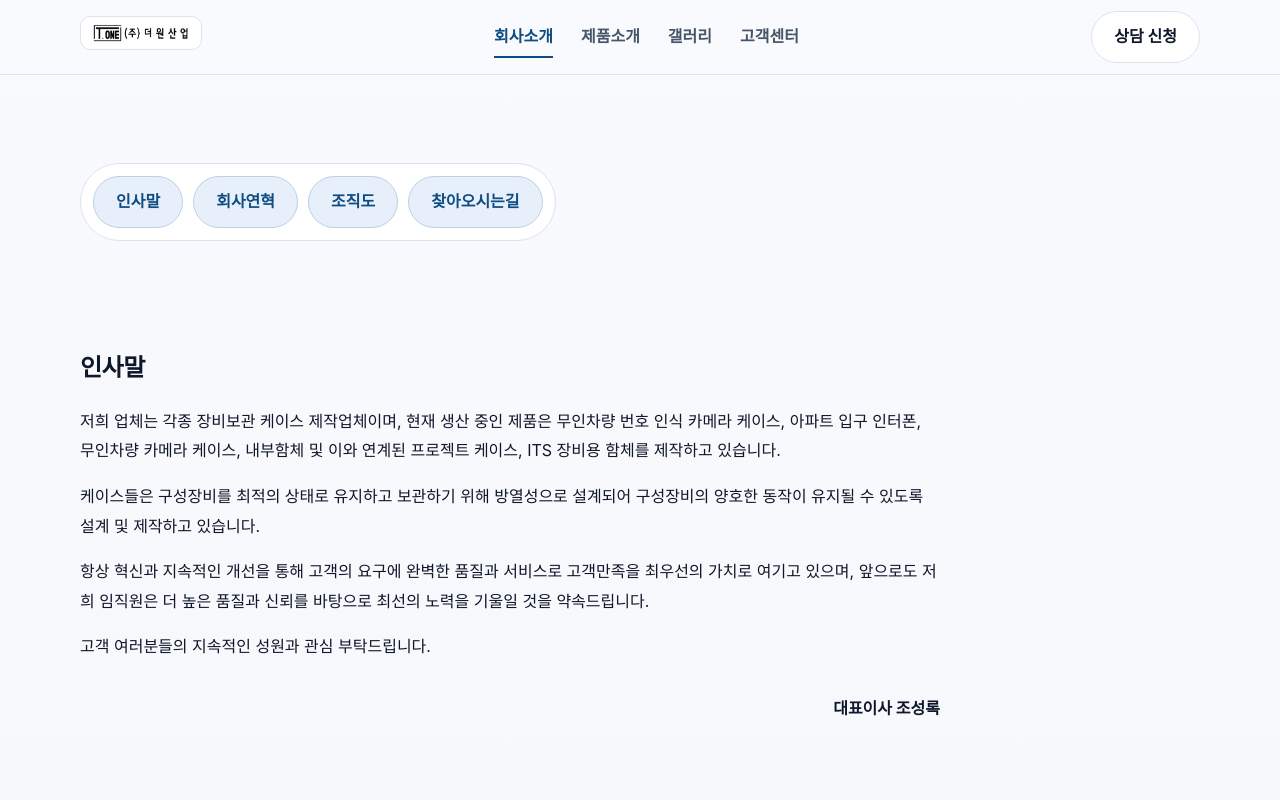
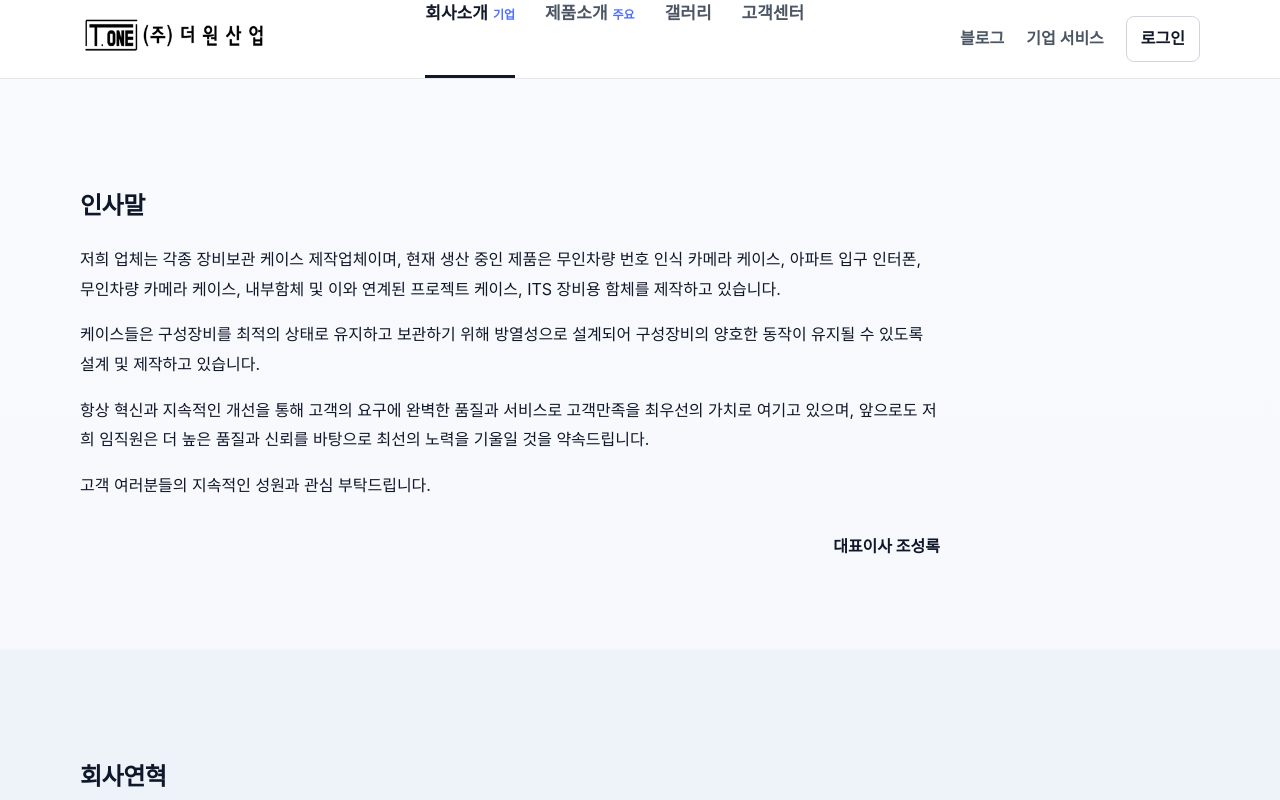
Before and after one commit to kpd4444/The_One, a React (Vite) app in the folder theone-site/: page /about in a window 1280 px wide. Shown: the top 800 px of the page. Built offline with nearby package versions, Linux system fonts and the light colour scheme.

Commit message:
Show unified 4-column hover menu in header

```diff
--- /dev/null
+++ b/theone-site/src/components/ProgrammersHeader.jsx
@@ -0,0 +1,93 @@
+import { useState } from "react";
+import { Link, NavLink } from "react-router-dom";
+import logo from "../assets/logo.png";
+
+const navItems = [
+  {
+    label: "회사소개",
+    to: "/about",
+    accent: "기업",
+    links: [
+      { label: "인사말", href: "/about#greeting" },
+      { label: "회사연혁", href: "/about#history" },
+      { label: "조직도", href: "/about#org" },
+      { label: "찾아오시는 길", href: "/about#location" },
+    ],
+  },
+  {
+    label: "제품소개",
+    to: "/products",
+    accent: "주요",
+    links: [
+      { label: "제품특성 및 적용분야", href: "/products" },
+      { label: "상담/견적 문의", href: "/support#inquiry" },
+    ],
+  },
+  {
+    label: "갤러리",
+    to: "/gallery",
+    links: [{ label: "시공 사례 보기", href: "/gallery" }],
+  },
+  {
+    label: "고객센터",
+    to: "/support",
+    links: [
+      { label: "공지사항", href: "/support#notice" },
+      { label: "고객문의", href: "/support#inquiry" },
+    ],
+  },
+];
+
+export default function ProgrammersHeader() {
+  const [openMenu, setOpenMenu] = useState(false);
+
+  return (
+    <header className="pg-header" onMouseLeave={() => setOpenMenu(false)}>
+      <div className="container pg-nav-wrap">
+        <Link className="pg-logo" to="/" aria-label="더원산업 홈">
+          <img src={logo} alt="T.ONE (주)더원산업" className="pg-logo-img" />
+        </Link>
+
+        <nav className="pg-nav-menu" aria-label="메인 메뉴" onMouseEnter={() => setOpenMenu(true)}>
+          {navItems.map((item) => (
+            <div key={item.label} className="pg-nav-item">
+              <NavLink to={item.to} className={({ isActive }) => `pg-nav-main-link ${isActive ? "active" : ""}`}>
+                {item.label}
+                {item.accent ? <span className="pg-nav-accent">{item.accent}</span> : null}
+              </NavLink>
+            </div>
+          ))}
+        </nav>
+
+        <div className="pg-nav-utils">
+          <Link to="/gallery">블로그</Link>
+          <Link to="/support">기업 서비스</Link>
+          <Link className="pg-login-btn" to="/support#inquiry">로그인</Link>
+        </div>
+      </div>
+
+      <div className={`pg-mega-panel ${openMenu ? "show" : ""}`} onMouseEnter={() => setOpenMenu(true)}>
+        <div className="container pg-mega-panel-inner">
+          <div className="pg-mega-all-columns">
+            {navItems.map((item) => (
+              <section key={item.label} className="pg-mega-col">
+                <h4>
+                  <Link to={item.to}>{item.label}</Link>
+                </h4>
+                <ul>
+                  {item.links.map((link) => (
+                    <li key={link.label}>
+                      <Link to={link.href} className="pg-mega-link">
+                        {link.label}
+                      </Link>
+                    </li>
+                  ))}
+                </ul>
+              </section>
+            ))}
+          </div>
+        </div>
+      </div>
+    </header>
+  );
+}
--- a/theone-site/src/layouts/Layout.jsx
+++ b/theone-site/src/layouts/Layout.jsx
@@ -1,5 +1,5 @@
 import { Outlet } from "react-router-dom";
-import Header from "../components/Header";
+import ProgrammersHeader from "../components/ProgrammersHeader";
 import Footer from "../components/Footer";
 import ScrollToHash from "../components/ScrollToHash";
 
@@ -7,7 +7,7 @@ export default function Layout() {
   return (
     <>
       <ScrollToHash />
-      <Header />
+      <ProgrammersHeader />
       <Outlet />
       <Footer />
     </>
--- a/theone-site/src/main.jsx
+++ b/theone-site/src/main.jsx
@@ -6,6 +6,7 @@ import App from "./App";
 import "./styles/base.css";
 import "./styles/layout.css";
 import "./styles/components.css";
+import "./styles/programmers.css";
 
 ReactDOM.createRoot(document.getElementById("root")).render(
   <React.StrictMode>
--- a/theone-site/src/pages/AboutPage.jsx
+++ b/theone-site/src/pages/AboutPage.jsx
@@ -6,29 +6,6 @@ import LocationSection from "../components/sections/about/LocationSection";
 export default function AboutPage() {
   return (
     <main>
-      {/* 서브 네비 */}
-      <section className="section" style={{ paddingBottom: 0 }}>
-        <div className="container">
-          <div
-            style={{
-              display: "flex",
-              flexWrap: "wrap",
-              gap: 10,
-              padding: 12,
-              border: "1px solid var(--line)",
-              borderRadius: 999,
-              background: "var(--surface)",
-              width: "fit-content",
-            }}
-          >
-            <a className="btn btn-ghost" href="#greeting">인사말</a>
-            <a className="btn btn-ghost" href="#history">회사연혁</a>
-            <a className="btn btn-ghost" href="#org">조직도</a>
-            <a className="btn btn-ghost" href="#location">찾아오시는길</a>
-          </div>
-        </div>
-      </section>
-
       <GreetingSection />
       <HistorySection />
       <OrgChartSection />
--- a/theone-site/src/pages/MainPage.jsx
+++ b/theone-site/src/pages/MainPage.jsx
@@ -1,15 +1,54 @@
-import HeroSection from "../components/sections/HeroSection";
-import ServicesSection from "../components/sections/ServicesSection";
-import StrengthSection from "../components/sections/StrengthSection";
-import ContactSection from "../components/sections/ContactSection";
+const quickMenus = [
+  { icon: "🎓", label: "무료 국비 강의" },
+  { icon: "💻", label: "코딩테스트 문제" },
+  { icon: "📄", label: "수강 중인 강의" },
+  { icon: "📰", label: "블로그" },
+  { icon: "🧩", label: "스킬체크" },
+  { icon: "🏅", label: "코딩역량인증시험" },
+];
+
+const courses = [
+  { title: "SPRING BOOT JAVA", tone: "tone-blue" },
+  { title: "ADVANCED BACK-END", tone: "tone-gold" },
+  { title: "SPRING BOOT JAVA", tone: "tone-red" },
+];
 
 export default function MainPage() {
   return (
     <main>
-      <HeroSection />
-      <ServicesSection />
-      <StrengthSection />
-      <ContactSection />
+      <section className="visual-strip" aria-hidden="true" />
+
+      <section className="quick-section section">
+        <div className="container">
+          <div className="quick-grid">
+            {quickMenus.map((item) => (
+              <button key={item.label} className="quick-item" type="button">
+                <span>{item.icon}</span>
+                <strong>{item.label}</strong>
+              </button>
+            ))}
+          </div>
+        </div>
+      </section>
+
+      <section className="section course-section">
+        <div className="container">
+          <div className="course-head">
+            <h2>국비지원으로 개발자 커리어 시작!</h2>
+            <a href="#">더 보기 ❯</a>
+          </div>
+
+          <div className="course-grid">
+            {courses.map((course) => (
+              <article key={`${course.title}-${course.tone}`} className={`course-card ${course.tone}`}>
+                <div className="course-overlay">
+                  <p>{course.title}</p>
+                </div>
+              </article>
+            ))}
+          </div>
+        </div>
+      </section>
     </main>
   );
 }
--- /dev/null
+++ b/theone-site/src/styles/programmers.css
@@ -0,0 +1,157 @@
+.pg-header {
+  position: sticky;
+  top: 0;
+  background: #fff;
+  border-bottom: 1px solid #e5e7eb;
+  z-index: 50;
+}
+
+.pg-nav-wrap {
+  min-height: 78px;
+  display: flex;
+  align-items: center;
+  justify-content: space-between;
+  gap: 24px;
+}
+
+.pg-logo-img {
+  height: 38px;
+  border: 0;
+  border-radius: 0;
+  background: transparent;
+  padding: 0;
+}
+
+.pg-nav-menu {
+  display: flex;
+  align-items: center;
+  gap: 30px;
+  height: 78px;
+}
+
+.pg-nav-item {
+  display: flex;
+  align-items: center;
+  height: 100%;
+}
+
+.pg-nav-main-link {
+  position: relative;
+  display: flex;
+  align-items: baseline;
+  gap: 5px;
+  height: 100%;
+  color: #4b5563;
+  font-size: 17px;
+  font-weight: 700;
+}
+
+.pg-nav-main-link.active,
+.pg-nav-main-link:hover {
+  color: #111827;
+}
+
+.pg-nav-main-link.active::after,
+.pg-nav-main-link:hover::after {
+  content: "";
+  position: absolute;
+  left: 0;
+  right: 0;
+  bottom: 0;
+  height: 3px;
+  background: #111827;
+}
+
+.pg-nav-accent {
+  color: #4f6fff;
+  font-size: 12px;
+  font-weight: 700;
+}
+
+.pg-nav-utils {
+  display: flex;
+  align-items: center;
+  gap: 22px;
+  color: #4b5563;
+  font-weight: 600;
+}
+
+.pg-login-btn {
+  border: 1px solid #d1d5db;
+  border-radius: 8px;
+  padding: 9px 14px;
+  color: #111827;
+  background: #fff;
+}
+
+.pg-mega-panel {
+  position: absolute;
+  left: 0;
+  right: 0;
+  top: 100%;
+  background: #fff;
+  border-bottom: 1px solid #e5e7eb;
+  opacity: 0;
+  visibility: hidden;
+  transform: translateY(-6px);
+  transition: all 0.16s ease;
+}
+
+.pg-mega-panel.show {
+  opacity: 1;
+  visibility: visible;
+  transform: translateY(0);
+}
+
+.pg-mega-panel-inner {
+  padding: 24px 0;
+}
+
+.pg-mega-all-columns {
+  display: grid;
+  grid-template-columns: repeat(4, minmax(0, 1fr));
+  gap: 28px;
+}
+
+.pg-mega-col h4 {
+  margin: 0;
+  border: 1px solid #d1d5db;
+  padding: 8px 12px;
+  font-size: 18px;
+  font-weight: 700;
+}
+
+.pg-mega-col h4 a {
+  color: #111827;
+}
+
+.pg-mega-col ul {
+  margin: 16px 0 0;
+  padding: 0;
+  list-style: none;
+  display: grid;
+  gap: 12px;
+}
+
+.pg-mega-link {
+  color: #111827;
+  font-size: 18px;
+  font-weight: 500;
+  line-height: 1.35;
+}
+
+.pg-mega-link:hover {
+  color: #2563eb;
+}
+
+@media (max-width: 900px) {
+  .pg-nav-menu,
+  .pg-nav-utils,
+  .pg-mega-panel {
+    display: none;
+  }
+
+  .pg-mega-all-columns {
+    grid-template-columns: 1fr;
+  }
+}
```
